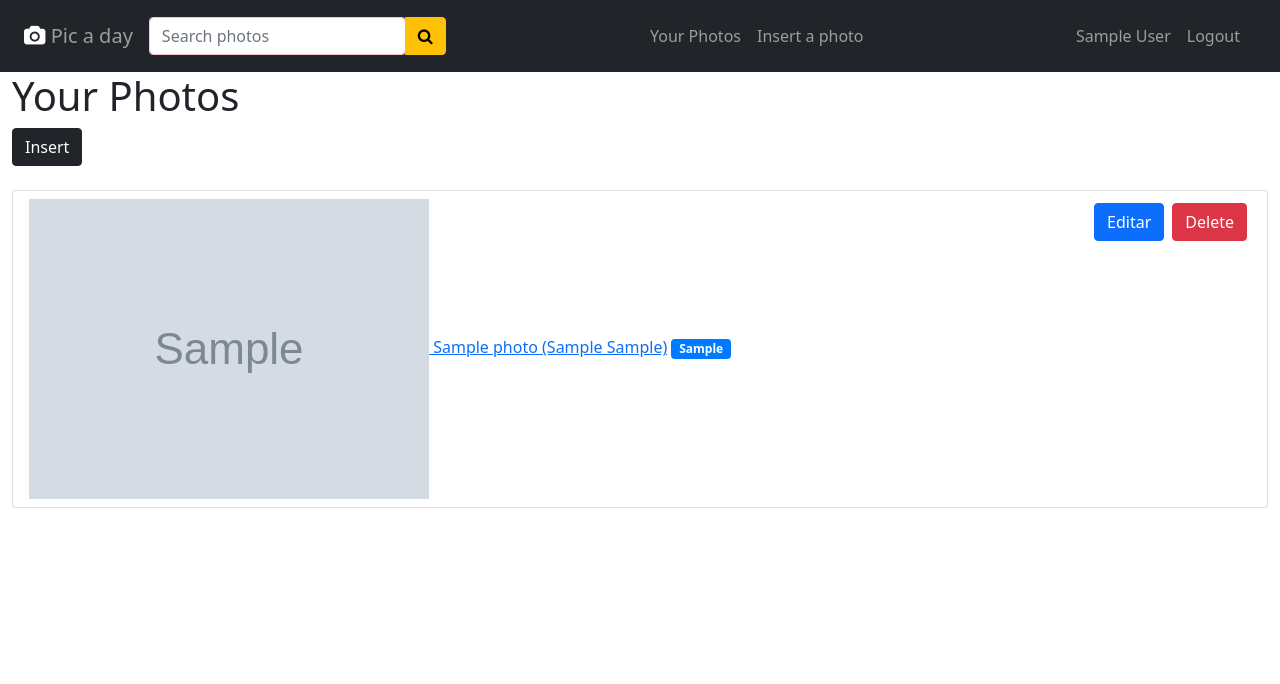
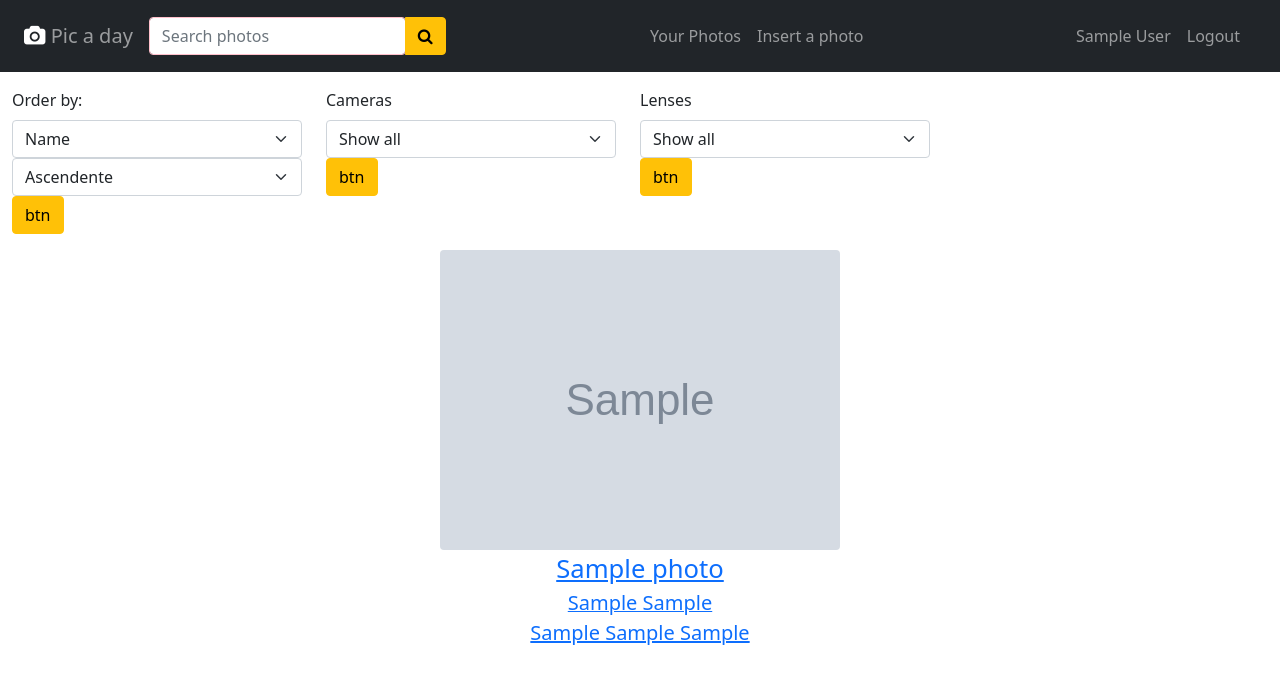
Before and after one commit to Ricardo2002-sys/ProjFinal, a PHP site: page /ProjFinal/photos in a window 1280 px wide. Shown: the top 684 px of the page. Run offline with PHP 8.4, Linux system fonts and the light colour scheme; the visitor is signed in with stand-in values (Sample User, id 1); tables that the repository leaves empty or names only in its code hold one stand-in row (values such as "Sample post"); grey boxes marked "Sample" are stand-in pictures.

Commit message:
modified:   controllers/photos/index.php 	modified:   routes.php 	modified:   views/photos/index.view.php 	modified:   views/users/show.view.php

```diff
--- a/controllers/photos/index.php
+++ b/controllers/photos/index.php
@@ -9,6 +9,38 @@ if (isset($_SESSION['login']) && (($_SESSION['role_id'] == '1') | ($_SESSION['ro
     $queryBuilder = new QueryBuilder($connection);
 
     $photos = $queryBuilder->getAll('photo', 'App\Model\Photo');
+
+    // Searching
+    if (isset($_POST['search'])) {
+        $value = $_POST['search'];
+        $photos = $queryBuilder->search('photo', 'name', $value, 'App\Model\Photo');
+    }
+    //Filter
+    $cameras = $queryBuilder->getAll('camera', 'App\Model\Camera');
+    $lenses = $queryBuilder->getAll('lens', 'App\Model\Lens');
+    if (isset($_POST['camera'])) {
+        $field = $_POST['camera'];
+        $photos = $queryBuilder->findByField('photo', 'camera_id', $field, 'App\Model\Photo');
+    }
+    if (isset($_POST['lens'])) {
+        $field = $_POST['lens'];
+        $photos = $queryBuilder->findByField('photo', 'lens_id', $field, 'App\Model\Lens');
+    }
+
+    // Ordering
+    if (isset($_POST['parameter'])) {
+        $parameter = $_POST['parameter'];
+        $dir = $_POST['dir'];
+        $dirs = ['ASC', 'DESC'];
+        $parameters = ['name', 'date','aperture','iso','shutter_speed'];
+        if (!in_array($dir, $dirs)) {
+            $dir = 'ASC';
+        }
+        // Order Photos
+        if (in_array($parameter, $parameters)) {
+            $photos = $queryBuilder->orderBy('photo', $parameter, $dir, 'App\Model\Photo');
+        }
+    }
 
     // fill relationship
     foreach ($photos as $photo) {
--- a/routes.php
+++ b/routes.php
@@ -32,6 +32,9 @@ $router->post('photos/store', function () {
 
 /* list photos */
 $router->get('photos', function () {
+    require 'controllers/photos/index.php';
+});
+$router->post('photos', function () {
     require 'controllers/photos/index.php';
 });
 
--- a/views/photos/index.view.php
+++ b/views/photos/index.view.php
@@ -11,48 +11,103 @@
 <?php include 'views/navbar.php' ?>
 
 <body>
+  <main>
+    <!-- Photos Ordenation -->
     <div class="container-fluid">
-    <h1>Your Photos</h1>
-    <?php if($_SESSION['role_id']=='2'){
-    }
-    else{ ?>
-    <a class="btn btn-dark" href="<?php echo route('photos/create'); ?>" role="button">Insert</a>
-    <?php }?>
-    <ul class="list-group mt-4">
+      <div class="row align-items-center">
+        <div class="row">
+          <div class="col-3 my-3">
+            <form method="post" action="<?php route('photos'); ?>">
+              <label for="parameter">Order by:</label>
+              <select class="form-select" name="parameter" id="parameter">
+                <option value="name">Name</option>
+                <option value="date">Date</option>
+                <option value="aperture">Aperture</option>
+                <option value="iso">ISO</option>
+                <option value="shutter_speed">Shutter Speed</option>
+                <option value="white_balance">White Balance</option>
+              </select>
+              <select class="form-select" name="dir" id="dir">
+                <option value="ASC">Ascendente</i></option>
+                <option value="DESC">Descendente</option>
+              </select>
+              <button class="btn btn-warning" type="submit">btn</button>
+            </form>
+          </div>
+          <!-- Filter -->
+          <!-- Cameras -->
+          <div class="col-3 my-3">
+            <form method="post" action="<?php route('photos'); ?>">
+              <label for="camera">Cameras</label>
+              <select class="form-select" name="camera" id="camera">
+                <option value="">Show all</option>
                 <?php
-      // Verification of photos ownership
-      foreach ($photos as $photo) {
-        if ($_SESSION['id'] == $photo->users_id | $_SESSION['role_id'] == '2') { ?>
-          <li class="list-group-item">
-            <!-- Shows photo preview -->
-            <a href="<?php echo route('photos/' . $photo->id); ?>">
-              <!-- Image display -->
-              <img height="300px" src="<?php echo route($photo->path); ?>"><?php echo " ", $photo->name; ?> (<?php echo $photo->camera->brand, " ", $photo->camera->model; ?>)</a>
-            <span class="badge badge-primary badge-pill">
-              <?php echo $photo->aperture; ?>
-            </span>
-            <!-- Delete -->
-            <form class="m-1 form-inline float-right" method="POST" action="<?php echo route('photos/' . $photo->id); ?>">
-              <input type="hidden" name="_method" value="DELETE">
-              <button type="submit" class="btn btn-danger">Delete</button>
-            </form>
-            <?php
-            if ($_SESSION['id'] == $photo->users_id) {
+                foreach ($cameras as $camera) {
                   ?>
-              <a class="m-1 btn btn-primary float-right" href="<?php echo route('photos/' . $photo->id . '/edit'); ?>"
-                role="button">Editar</a>
+                  <option value="<?php echo $camera->id ?>"><?php echo $camera->brand, " ", $camera->model ?></option>
                   <?php
                 }
                 ?>
-          </li>
+              </select>
+              <button class="btn btn-warning" type="submit">btn</button>
+            </form>
+          </div>
+          <!-- Lens -->
+          <div class="col-3 my-3">
+            <form method="post" action="<?php route('photos'); ?>">
+              <label for="lens">Lenses</label>
+              <select class="form-select" name="lens" id="lens">
+                <option value="">Show all</option>
                 <?php
-        } else {
-          continue;
-        }
+                foreach ($lenses as $lens) {
+                  ?>
+                  <option value="<?php echo $lens->id ?>"><?php echo $lens->brand, " ", $lens->focal_lenght; ?>
+                  </option>
+                  <?php
                 }
                 ?>
-    </ul>
+              </select>
+              <button class="btn btn-warning" type="submit">btn</button>
+            </form>
           </div>
+        </div>
+        <!-- Shows all photos -->
+        <?php foreach ($photos as $photo) {
+          if ($_SESSION['id'] == $photo->users_id | $_SESSION['role_id'] == '2') { ?>
+            <div class="col-sm d-sm-inline-block" style="">
+              <a href="<?php echo route('photos/' . $photo->id) ?>">
+                <img class="rounded mx-auto d-block" style="max-width:400px;max-height:500px"
+                  src="<?php echo route($photo->path) ?>">
+                <div class="d-flex justify-content-center">
+                  <div>
+                    <div class="d-flex justify-content-center" style="font-size:1.6em;">
+                      <span>
+                        <?php echo $photo->name ?>
+                      </span>
+                    </div>
+                    <div class="d-flex justify-content-center">
+                      <a href="<?php echo route('camera/' . $photo->camera->id); ?>">
+                        <span class="lead">
+                          <?php echo $photo->camera->brand, " ", $photo->camera->model; ?>
+                        </span>
+                        <a>
+                    </div>
+                    <div class="d-flex justify-content-center">
+                      <a href="<?php echo route('lens/' . $photo->lens->id); ?>">
+                        <p class="lead">
+                          <?php echo $photo->lens->brand, " ", $photo->lens->focal_lenght, " ", $photo->lens->aperture; ?>
+                        </p>
+                      </a>
+                    </div>
+                  </div>
+                </div>
+              </a>
+            </div>
+          <?php }
+        } ?>
+      </div>
+    </div>
+  </main>
 </body>
 <?php include 'views/footer.php' ?>
 
```
Also changed, not shown: views/users/show.view.php (+25 -12 lines). Lines whose indentation alone changed are shown as unchanged.
